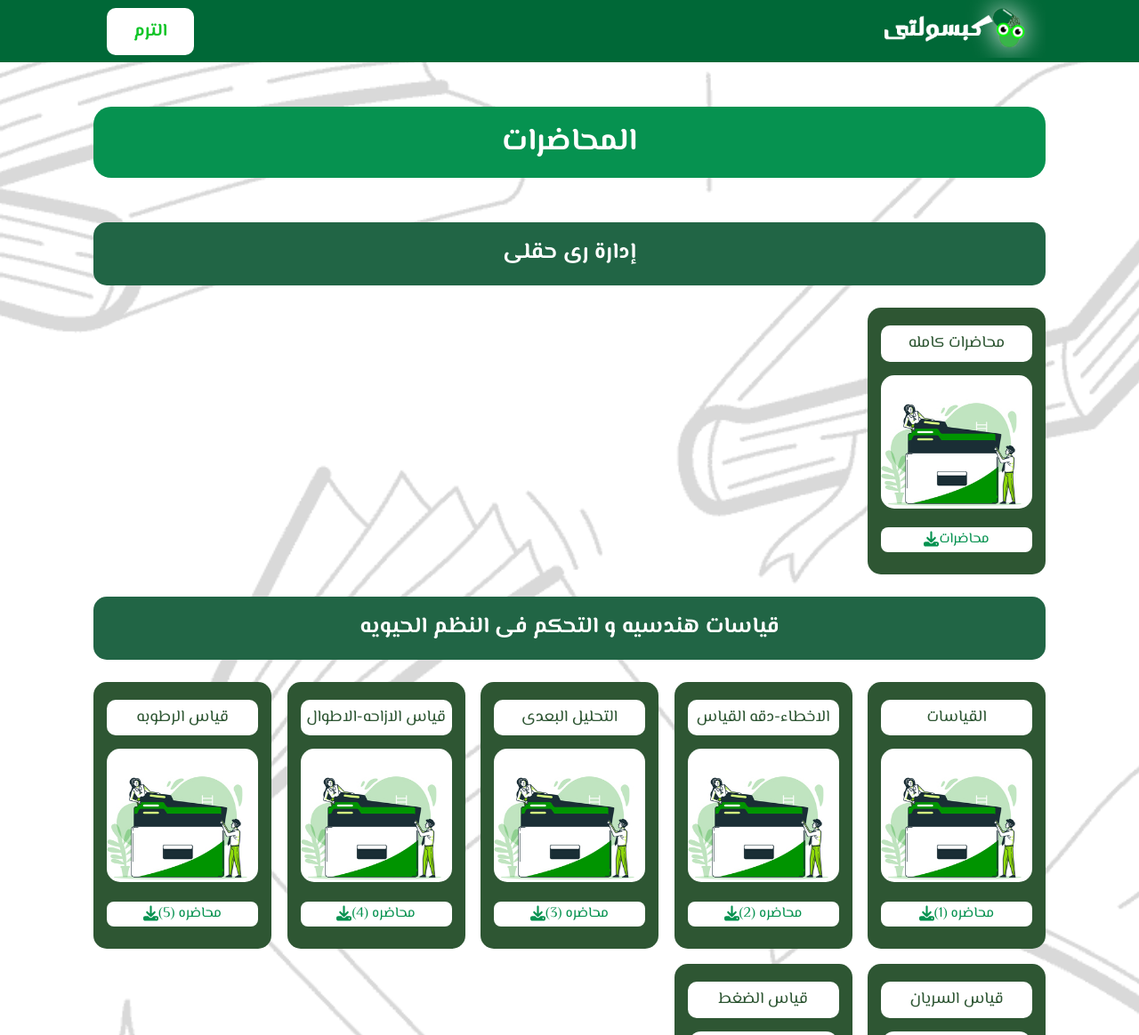
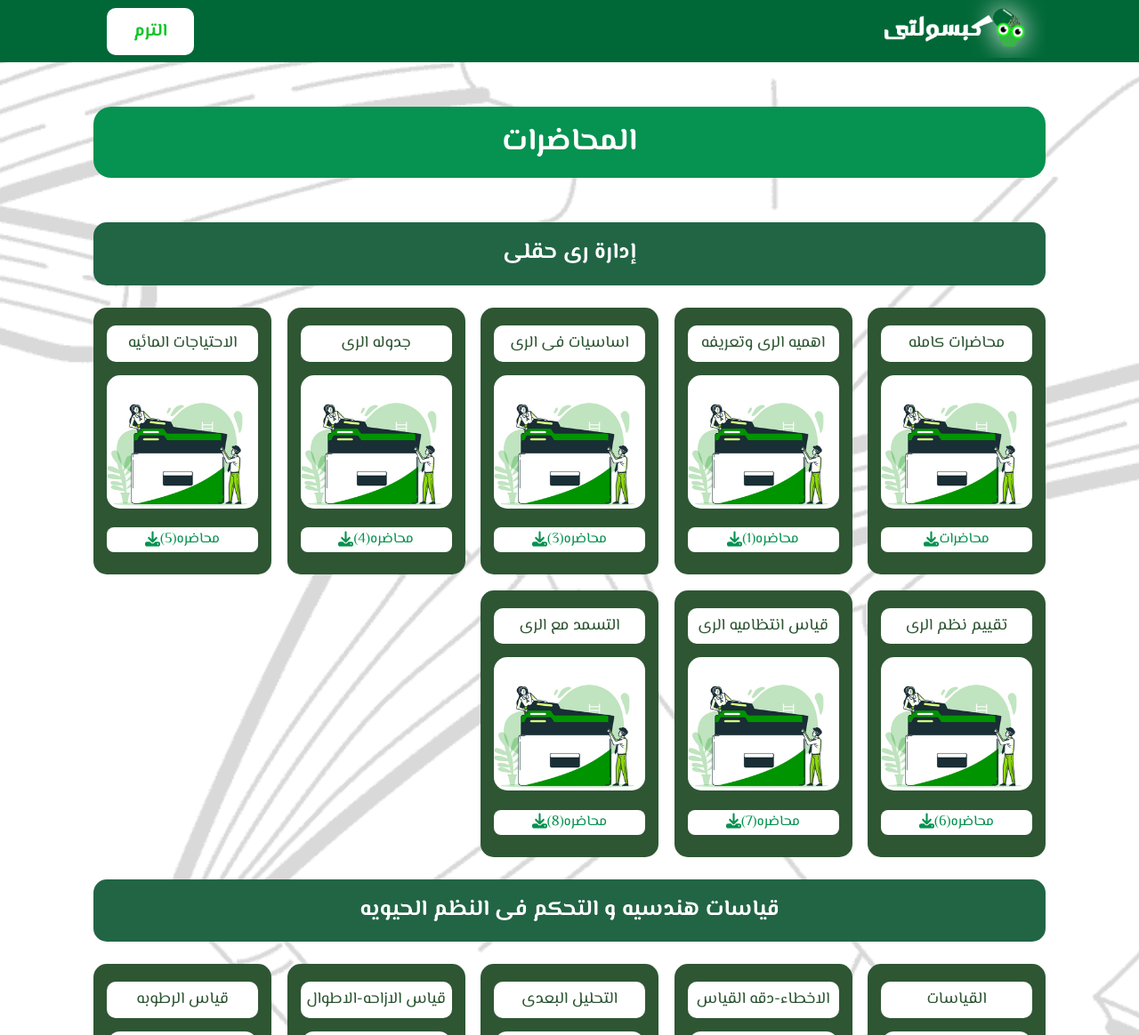
Before and after one commit to hafied10/kapsolti, a plain HTML site: page lecture.html in a window 1280 px wide. Shown: the top 1164 px of the page at 89% size. Drawn offline with Linux system fonts and the light colour scheme.

Commit message:
Add files via upload

```diff
--- a/lecture.html
+++ b/lecture.html
@@ -47,6 +47,98 @@
                 target="_blank"
               >
               محاضرات
+              <img src="imgs/download.svg" class="download">
+              </a>
+            </div>
+            <!-- ############################################################ -->
+            <div class="lect">
+              <p class="name">
+                اهميه الرى وتعريفه
+              </p>
+              <img src="imgs/file.jpg" alt="ملف" />
+              <a
+                href="https://drive.google.com/file/d/1gEYjZjejWNk_ez56p9um1pdKAvEK4PRa/view?usp=drive_link"
+                target="_blank"
+              >
+              محاضره(1)
+              <img src="imgs/download.svg" class="download">
+              </a>
+            </div>
+            <div class="lect">
+              <p class="name">
+                اساسيات فى الرى
+              </p>
+              <img src="imgs/file.jpg" alt="ملف" />
+              <a
+                href="https://drive.google.com/file/d/1dpap5SSzIK7rraYaOwPJal9fhq4XtlJF/view?usp=drive_link"
+                target="_blank"
+              >
+              محاضره(3)
+              <img src="imgs/download.svg" class="download">
+              </a>
+            </div>
+            <div class="lect">
+              <p class="name">
+                جدوله الرى
+              </p>
+              <img src="imgs/file.jpg" alt="ملف" />
+              <a
+                href="https://drive.google.com/file/d/1LIuyUKi_R8shawh1bwp5WAUdr0ZTg1Pw/view?usp=drive_link"
+                target="_blank"
+              >
+              محاضره(4)
+              <img src="imgs/download.svg" class="download">
+              </a>
+            </div>
+            <div class="lect">
+              <p class="name">
+                الاحتياجات المائيه
+              </p>
+              <img src="imgs/file.jpg" alt="ملف" />
+              <a
+                href="https://drive.google.com/file/d/1fsHWRSJsHRs-A63mTEgde_M_Us5rHz8d/view?usp=drive_link"
+                target="_blank"
+              >
+              محاضره(5)
+              <img src="imgs/download.svg" class="download">
+              </a>
+            </div>
+            <div class="lect">
+              <p class="name">
+                تقييم نظم الرى
+              </p>
+              <img src="imgs/file.jpg" alt="ملف" />
+              <a
+                href="https://drive.google.com/file/d/1KT3XQE4CMQP5Fsb0a_15TgWgY1bJ4M0z/view?usp=drive_link"
+                target="_blank"
+              >
+              محاضره(6)
+              <img src="imgs/download.svg" class="download">
+              </a>
+            </div>
+            <div class="lect">
+              <p class="name">
+                قياس انتظاميه الرى
+              </p>
+              <img src="imgs/file.jpg" alt="ملف" />
+              <a
+                href="https://drive.google.com/file/d/1DgmRLuF9CLVzryXZhE4CJtbd75Um1l0H/view?usp=drive_link"
+                target="_blank"
+              >
+              محاضره(7)
+              <img src="imgs/download.svg" class="download">
+              </a>
+            </div>
+            <div class="lect">
+              <p class="name">
+                التسمد مع الرى
+              </p>
+              <img src="imgs/file.jpg" alt="ملف" />
+              <a
+                href="https://drive.google.com/file/d/1fdDFZDUk_nkkdniuPQjNNfpQ-Ble2yAb/view?usp=drive_link"
+                target="_blank"
+              >
+              محاضره(8)
               <img src="imgs/download.svg" class="download">
               </a>
             </div>
```
